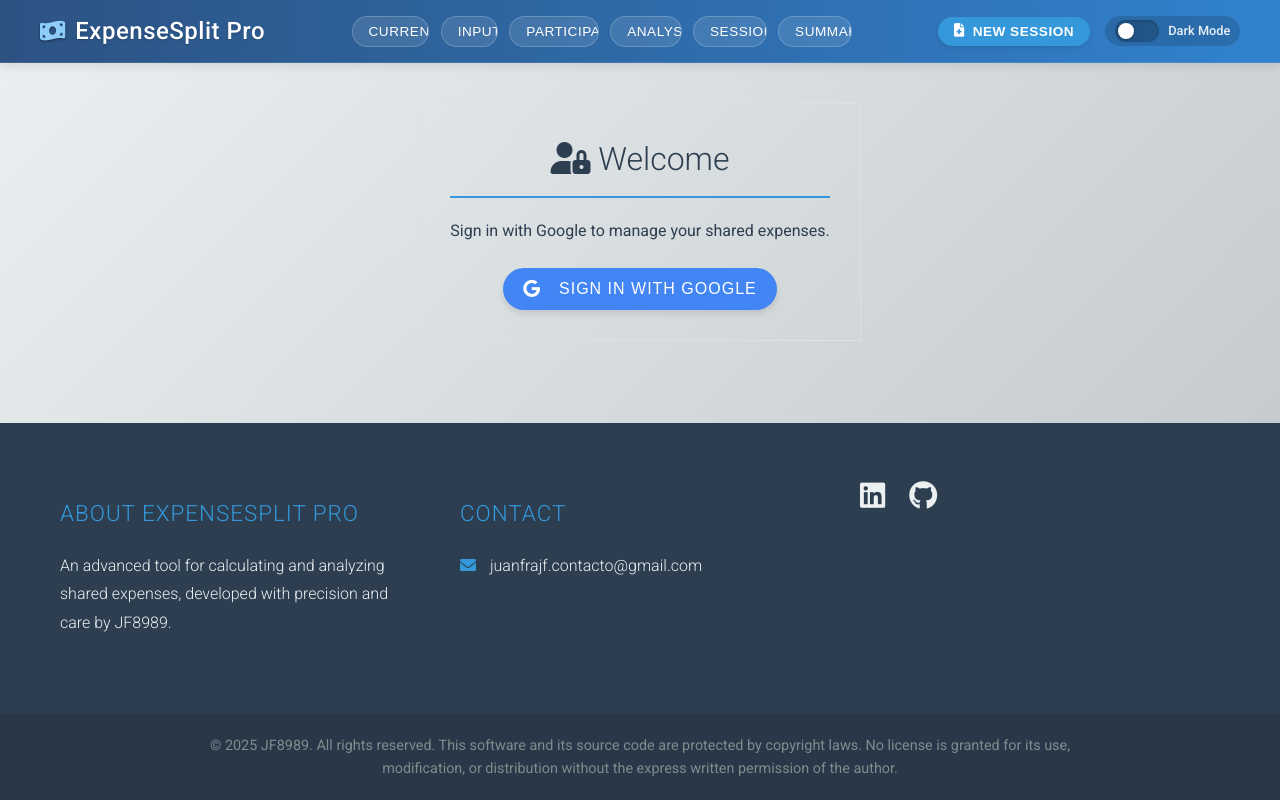
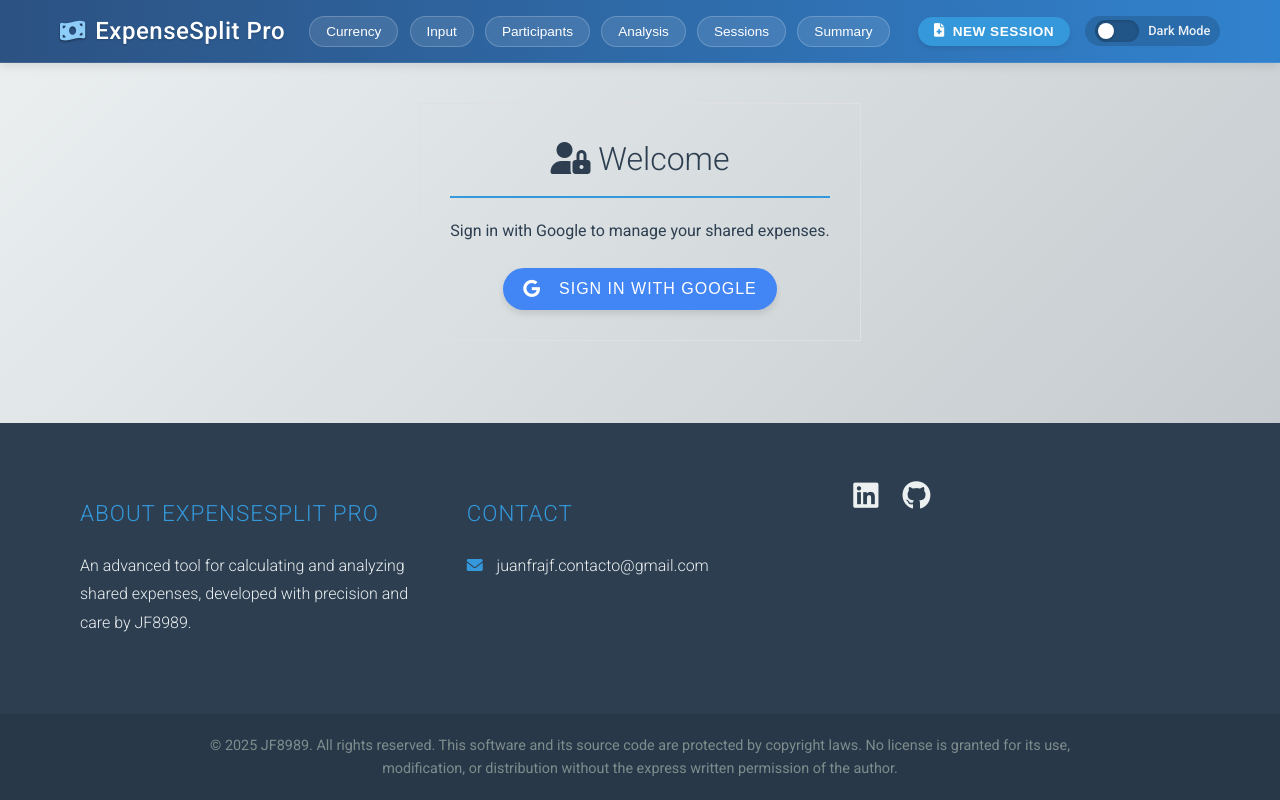
Before and after one commit to jf8989/expenses-calculator-py, a Flask app: page / in a window 1280 px wide. Run offline with Flask 3, Linux system fonts and the light colour scheme; parts of the project's set-up code (start-up, migrations or seed data) failed here and were passed over; some libraries are stand-ins or nearby versions.

Commit message:
refactor theme management and improve initial theme loading logic

```diff
--- a/static/css/_base.css
+++ b/static/css/_base.css
@@ -1,4 +1,9 @@
 /* static/css/_base.css */
+*,
+*::before,
+*::after {
+    box-sizing: border-box;
+}
 
 /* Base styles */
 html {
--- a/static/css/_header.css
+++ b/static/css/_header.css
@@ -60,10 +60,12 @@ header h1 i {
     padding-bottom: 5px;
     margin-bottom: -5px;
     flex-grow: 1;
-    justify-content: center;
-    /* ClaudeAI centered this, was flex-start */
-    max-width: 500px;
-    /* ClaudeAI added a max-width */
+    /* MODIFICATIONS START */
+    justify-content: flex-start;
+    /* Was center */
+    /* max-width: 500px; */
+    /* Consider removing or increasing this line */
+    /* MODIFICATIONS END */
 }
 
 .header-nav::-webkit-scrollbar {
@@ -88,9 +90,16 @@ header h1 i {
     padding: 0.45rem 1rem;
     cursor: pointer;
     transition: all 0.2s ease-in-out;
-    font-weight: 500;
-    text-transform: uppercase;
-    letter-spacing: 0.5px;
+    /* MODIFICATIONS START */
+    font-weight: 400;
+    /* Was 500 */
+    text-transform: none;
+    /* Was uppercase */
+    letter-spacing: normal;
+    /* Was 0.5px */
+    white-space: nowrap;
+    /* Added */
+    /* MODIFICATIONS END */
     position: relative;
     overflow: hidden;
 }
--- a/static/js/main.js
+++ b/static/js/main.js
@@ -1,6 +1,6 @@
 // static/js/main.js
 import { initializeCurrencySelection } from "./currency.js";
-import { loadInitialTheme } from './theme.js';
+import { loadInitialTheme, setupThemeToggleEvents } from './theme.js';
 import * as handlers from './handlers.js'; // Import all handlers
 import * as state from './state.js'; // Import state functions
 import * as api from './api.js'; // Import API functions
@@ -12,6 +12,7 @@ document.addEventListener("DOMContentLoaded", async function () {
 
   // --- Initial Setup ---
   loadInitialTheme(); // Load theme first
+  setupThemeToggleEvents(); // Call this to make the label clickable
   initializeCurrencySelection(); // Setup currency dropdowns
 
   try {
--- a/static/js/theme.js
+++ b/static/js/theme.js
@@ -4,11 +4,12 @@ import { log, warn } from './logger.js';
 function setTheme(themeName) {
     log('Theme:setTheme', `Applying theme: ${themeName}`);
     localStorage.setItem('theme', themeName);
-    document.body.dataset.theme = themeName; // Applies theme via data attribute
-    document.documentElement.classList.remove('light-mode', 'dark-mode');
-    document.documentElement.classList.add(`${themeName}-mode`);
+    document.body.dataset.theme = themeName; // THIS IS THE PRIMARY METHOD as per your _variables.css
 
-    // Update theme label text to show what will happen on click
+    // REMOVE THESE LINES - they are redundant if your CSS relies on body[data-theme]
+    // document.documentElement.classList.remove('light-mode', 'dark-mode');
+    // document.documentElement.classList.add(`${themeName}-mode`);
+
     const themeLabel = document.querySelector('.theme-label');
     if (themeLabel) {
         themeLabel.textContent = themeName === 'dark' ? 'Light Mode' : 'Dark Mode';
@@ -16,21 +17,16 @@ function setTheme(themeName) {
     } else {
         warn("Theme:setTheme", "Theme label element not found.");
     }
-
-    // No need for manual style updates since we're using CSS variables
-    // that automatically change when data-theme attribute changes
 }
 
 export function toggleTheme() {
-    // Determine the current theme
-    const currentTheme = document.body.dataset.theme || localStorage.getItem('theme') ||
-        (window.matchMedia("(prefers-color-scheme: dark)").matches ? "dark" : "light");
+    // Determine the current theme from document.body.dataset.theme which is set by inline script or previous setTheme calls
+    const currentTheme = document.body.dataset.theme || 'light'; // Fallback to 'light'
     const newTheme = currentTheme === 'dark' ? 'light' : 'dark';
 
     log('Theme:toggleTheme', `Toggling theme from ${currentTheme} to ${newTheme}`);
-    setTheme(newTheme); // Apply the new theme
+    setTheme(newTheme);
 
-    // Sync checkbox state
     const themeToggleCheckbox = document.getElementById('theme-checkbox');
     if (themeToggleCheckbox) {
         themeToggleCheckbox.checked = (newTheme === 'dark');
@@ -38,46 +34,44 @@ export function toggleTheme() {
         warn("Theme:toggleTheme", "Theme toggle checkbox not found.");
     }
 
-    // Dispatch a custom event that other components can listen for
-    document.dispatchEvent(new CustomEvent('themeChanged', { detail: { theme: newTheme } }));
+    // Dispatch custom event (your existing code, good for extensibility)
+    // document.dispatchEvent(new CustomEvent('themeChanged', { detail: { theme: newTheme } }));
 }
 
 export function loadInitialTheme() {
-    const savedTheme = localStorage.getItem('theme');
-    const prefersDark = window.matchMedia("(prefers-color-scheme: dark)").matches;
-    let initialTheme = 'light'; // Default to light
+    // The inline script in index.html has already applied the theme to document.body.dataset.theme.
+    // This function now primarily syncs the checkbox and sets up listeners.
+    const currentAppliedTheme = document.body.dataset.theme; // Get theme already applied by inline script
 
-    if (savedTheme) {
-        initialTheme = savedTheme;
-    } else if (prefersDark) {
-        initialTheme = 'dark';
+    log('Theme:loadInitialTheme (JS Module)', `Theme already applied by inline script: ${currentAppliedTheme}. Syncing UI elements.`);
+
+    // Sync checkbox state based on the theme already set on the body
+    const themeToggleCheckbox = document.getElementById('theme-checkbox');
+    if (themeToggleCheckbox) {
+        themeToggleCheckbox.checked = (currentAppliedTheme === 'dark');
+
+        // Ensure event listener for checkbox is only added once
+        if (!themeToggleCheckbox.dataset.listenerAttached) {
+            themeToggleCheckbox.addEventListener('change', toggleTheme); // Changed to call toggleTheme directly
+            themeToggleCheckbox.dataset.listenerAttached = 'true';
+        }
+    } else {
+        warn("Theme:loadInitialTheme (JS Module)", "Theme toggle checkbox not found.");
     }
 
-    log('Theme:loadInitialTheme', `Loading initial theme: ${initialTheme}`);
-    setTheme(initialTheme); // Apply the determined initial theme
-
-    // Sync checkbox state
-    const themeToggleCheckbox = document.getElementById('theme-checkbox');
-    if (themeToggleCheckbox) {
-        themeToggleCheckbox.checked = (initialTheme === 'dark');
-
-        // Add event listener to checkbox
-        themeToggleCheckbox.addEventListener('change', () => {
-            toggleTheme();
-        });
-    } else {
-        warn("Theme:loadInitialTheme", "Theme toggle checkbox not found.");
+    // Update theme label text based on the current theme
+    const themeLabel = document.querySelector('.theme-label');
+    if (themeLabel) {
+        themeLabel.textContent = currentAppliedTheme === 'dark' ? 'Light Mode' : 'Dark Mode';
+        themeLabel.setAttribute('aria-label', `Switch to ${currentAppliedTheme === 'dark' ? 'light' : 'dark'} mode`);
     }
 
     // Listen for system preference changes
     window.matchMedia('(prefers-color-scheme: dark)').addEventListener('change', (e) => {
-        // Only auto-switch if user hasn't explicitly set a preference
-        if (!localStorage.getItem('theme')) {
+        if (!localStorage.getItem('theme')) { // Only auto-switch if user hasn't explicitly set a preference
             const newTheme = e.matches ? 'dark' : 'light';
             log('Theme:mediaQuery', `System preference changed to ${newTheme} mode`);
-            setTheme(newTheme);
-
-            // Sync checkbox
+            setTheme(newTheme); // This will update body dataset and localStorage
             if (themeToggleCheckbox) {
                 themeToggleCheckbox.checked = e.matches;
             }
@@ -85,21 +79,22 @@ export function loadInitialTheme() {
     });
 }
 
-// Add this function to allow direct toggling via label click
+// setupThemeToggleEvents can be simplified or its logic merged if checkbox listener is in loadInitialTheme
 export function setupThemeToggleEvents() {
     const themeLabel = document.querySelector('.theme-label');
-    if (themeLabel) {
+    if (themeLabel && !themeLabel.dataset.listenerAttached) { // Prevent multiple listeners
         themeLabel.addEventListener('click', toggleTheme);
+        themeLabel.dataset.listenerAttached = 'true';
     }
 
-    // Optional: allow clicking the entire wrapper to toggle theme
-    const themeWrapper = document.querySelector('.theme-switch-wrapper');
-    if (themeWrapper) {
-        themeWrapper.addEventListener('click', (e) => {
-            // Only trigger if the wrapper itself was clicked (not the checkbox or label)
-            if (e.target === themeWrapper) {
-                toggleTheme();
-            }
-        });
-    }
+    // The checkbox listener is now set up in loadInitialTheme to ensure it happens once.
+    // const themeWrapper = document.querySelector('.theme-switch-wrapper');
+    // if (themeWrapper && !themeWrapper.dataset.listenerAttached) {
+    //     themeWrapper.addEventListener('click', (e) => {
+    //         if (e.target === themeWrapper) {
+    //             toggleTheme();
+    //         }
+    //     });
+    //     themeWrapper.dataset.listenerAttached = 'true';
+    // }
 }
--- a/templates/index.html
+++ b/templates/index.html
@@ -5,6 +5,28 @@
   <meta charset="UTF-8" />
   <meta name="viewport" content="width=device-width, initial-scale=1.0" />
   <title>ExpenseSplit Pro</title>
+  <!-- ANTI-FOUC SCRIPT: Part 1 - Determine theme preference ASAP -->
+  <script>
+    (function () {
+      try {
+        const savedTheme = localStorage.getItem('theme');
+        const prefersDark = window.matchMedia('(prefers-color-scheme: dark)').matches;
+        let themeToApply = 'light'; // Default theme
+
+        if (savedTheme) {
+          themeToApply = savedTheme;
+        } else if (prefersDark) {
+          themeToApply = 'dark';
+        }
+        // Store it on <html> temporarily; body script will pick it up.
+        // This avoids trying to access document.body before it exists.
+        document.documentElement.setAttribute('data-theme-preload', themeToApply);
+        // console.log('[Inline Head Script] Preload theme set on html:', themeToApply);
+      } catch (e) {
+        // console.error('[Inline Head Script] Error determining initial theme:', e);
+      }
+    })();
+  </script>
   <!-- Link to your main CSS file -->
   <link rel="stylesheet" href="{{ url_for('static', filename='css/styles.css') }}" />
   <!-- Link to new Firebase Auth CSS -->
@@ -17,6 +39,19 @@
 </head>
 
 <body>
+  <!-- ANTI-FOUC SCRIPT: Part 2 - Apply theme to body as soon as <body> tag is parsed -->
+  <script>
+    (function () {
+      try {
+        const themeToApply = document.documentElement.getAttribute('data-theme-preload') || 'light';
+        document.body.dataset.theme = themeToApply;
+        // console.log('[Inline Body Script] Applied initial theme to body from preload:', themeToApply);
+        document.documentElement.removeAttribute('data-theme-preload'); // Clean up temporary attribute
+      } catch (e) {
+        // console.error('[Inline Body Script] Error applying theme to body:', e);
+      }
+    })();
+  </script>
   <header>
     <div class="header-content container">
       <div class="header-branding">
```
